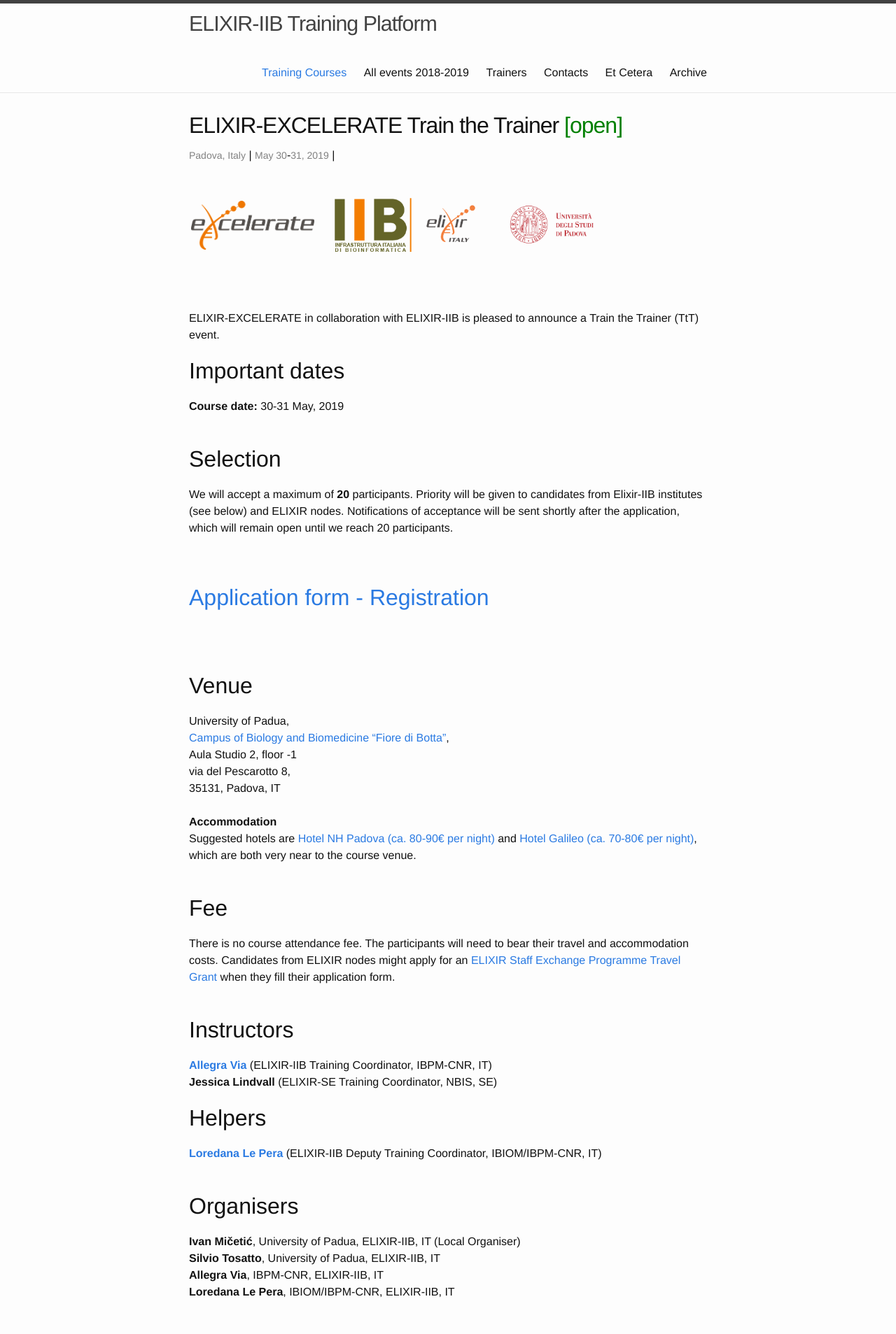
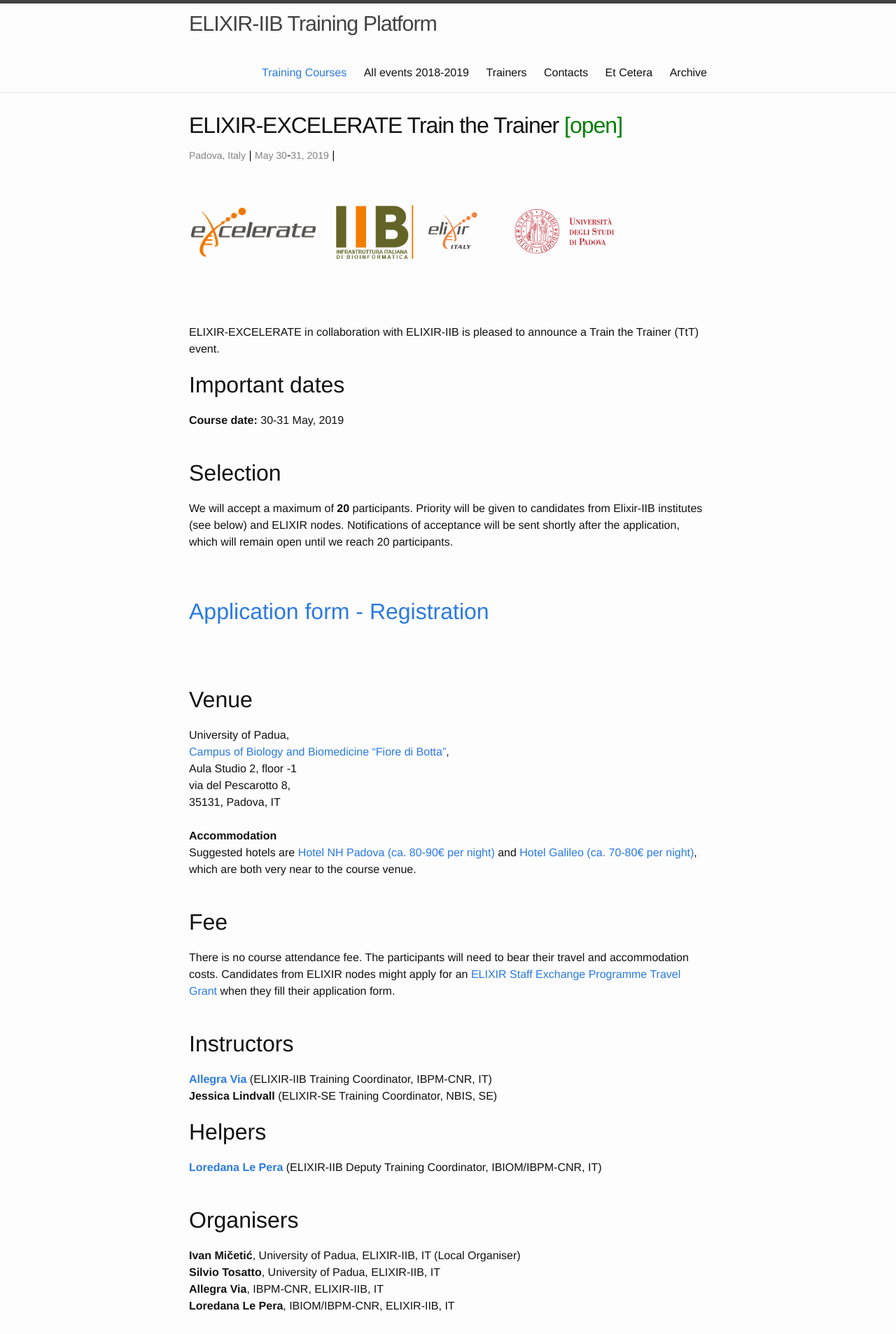
Before and after one commit to ELIXIR-IIB-training/website, a Jekyll site: the page built from _posts/2019-05-30-train-the-trainer-padua.md, in a window 1280 px wide. Shown: the top 1907 px of the page at 70% size. Built offline with Jekyll 4.4.1, drawn with Linux system fonts in a browser that asks for light colours.

Commit message:
Formatting logo Univ. Padova

```diff
--- a/_posts/2019-05-30-train-the-trainer-padua.md
+++ b/_posts/2019-05-30-train-the-trainer-padua.md
@@ -9,13 +9,13 @@ description: ELIXIR-EXCELERATE, in collaboration with ELIXIR-IIB, is pleased to
 ---
 
 
-<table border="0" width="600">
+<table border="0">
   <tr>
   <td><a href="https://www.elixir-europe.org/about-us/how-funded/eu-projects/excelerate"><img src="../../../img/Logo_excelerate_whitebackground.png" height="70" ></a></td>
   <td width="20"></td>
  <td><a href="http://elixir-italy.org"><img src="../../../img/logo_iib.png" height="80"></a></td>
  <td width="20"></td>
- <td><a href="https://www.unipd.it/"><img src="../../../img/logo_uni_padova.png" height="110"></a></td>
+ <td><a href="https://www.unipd.it/"><img src="../../../img/logo_uni_padova.png" height="130"></a></td>
   </tr>
 </table>
 <br>
```
